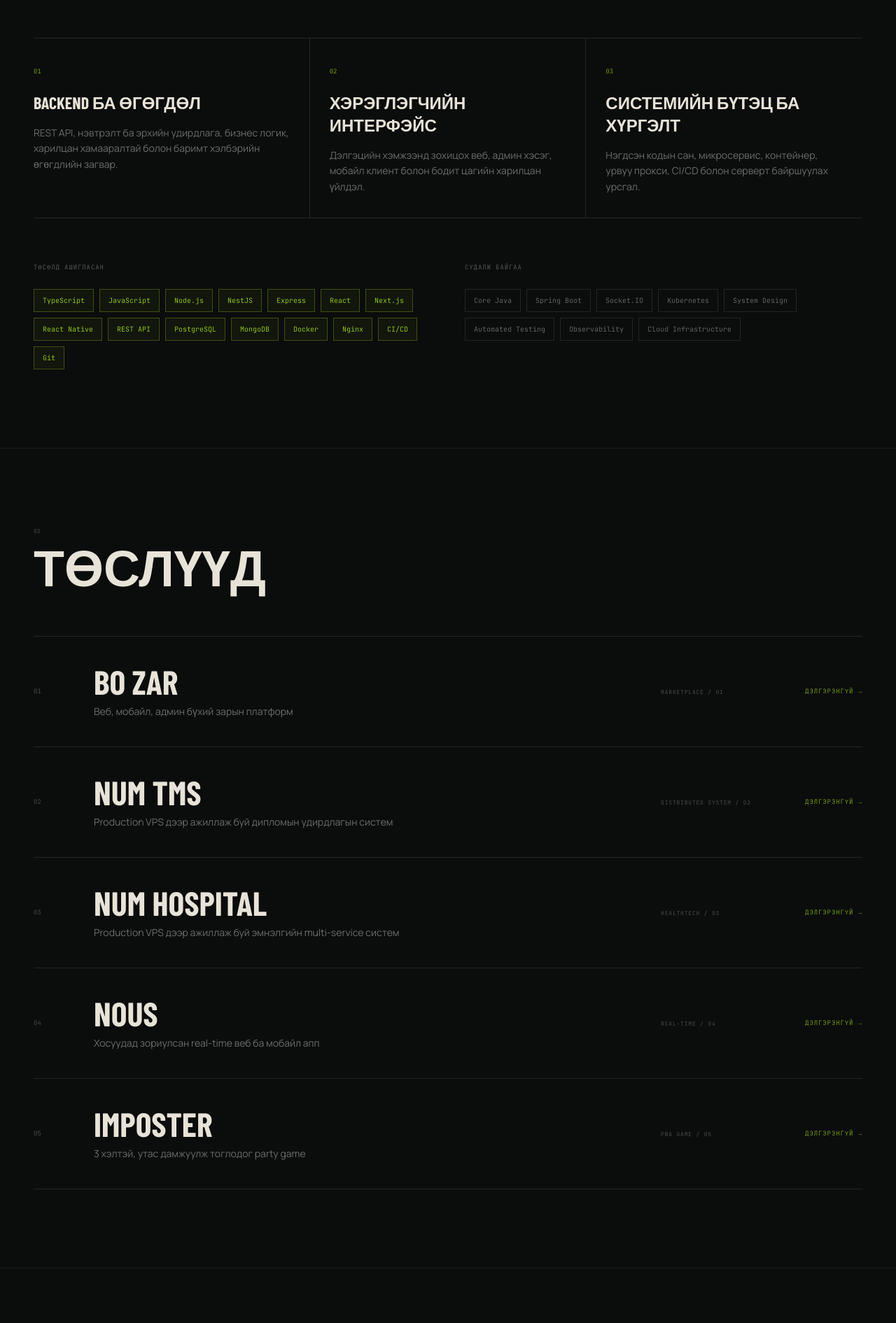
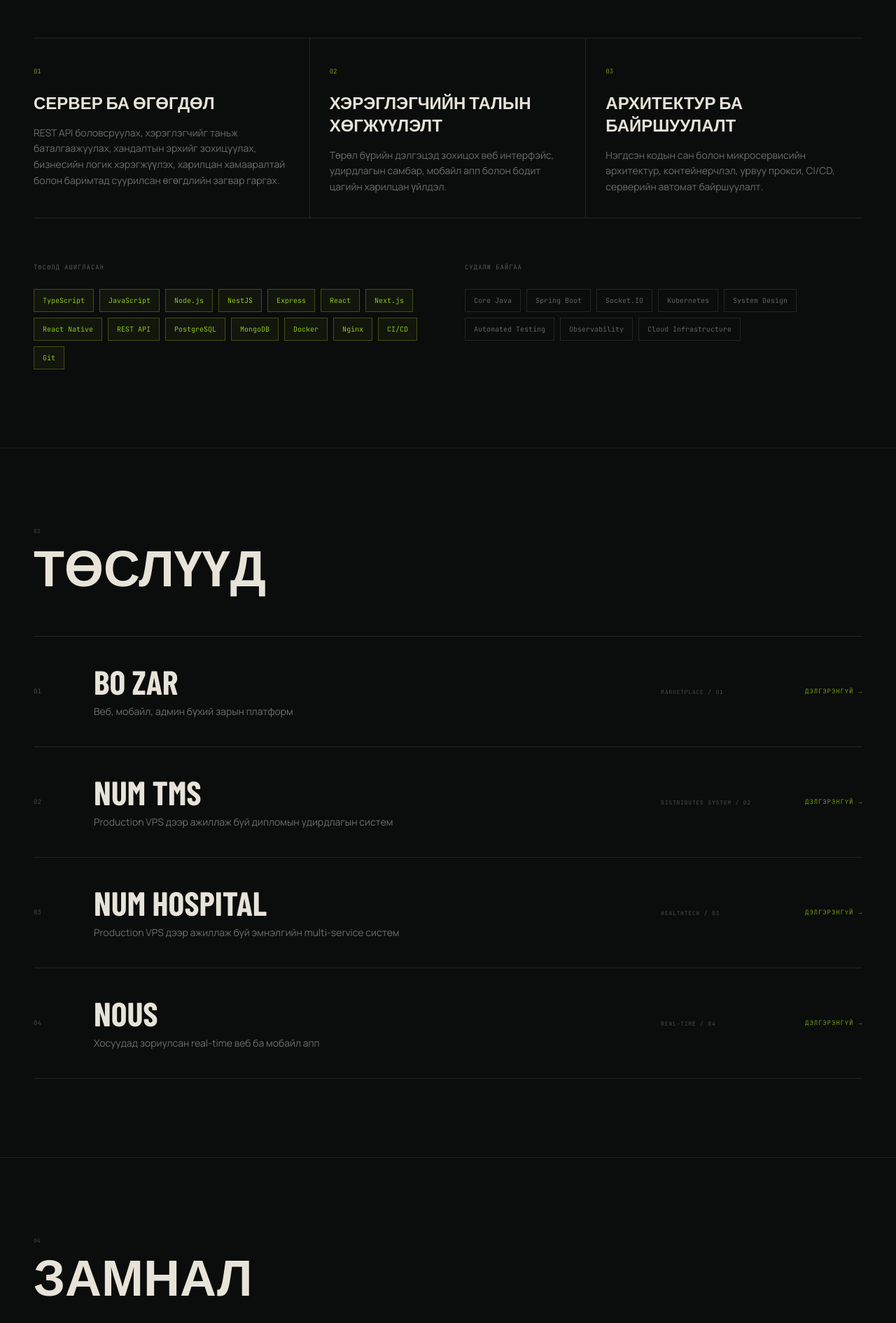
Before and after one commit to nurlan1234nur/nurlan-portfolio, a React (Vite) app: page / in a window 1280 px wide. Shown: the part 1670-3561 px from the top of the page at 70% size. Built offline with nearby package versions, Linux system fonts and the light colour scheme; a web font is replaced by a local one.

Commit message:
Refine capabilities and featured projects

```diff
--- a/src/App.tsx
+++ b/src/App.tsx
@@ -259,45 +259,6 @@ const projects = [
         "Evolved the prototype toward production structure across client/server boundaries, auth, real-time events, and release workflows.",
       proves:
         "Ability to build stateful real-time products and manage authentication and multi-client lifecycles.",
-    },
-  },
-  {
-    title: "IMPOSTER",
-    code: "PWA GAME / 05",
-    github: "https://github.com/nurlan1234nur/imposter-game",
-    live: "https://imposter-latest.onrender.com/",
-    image:
-      "https://images.unsplash.com/photo-1511512578047-dfb367046420?w=640&h=420&fit=crop&auto=format",
-    tech: [
-      "React",
-      "TypeScript",
-      "PWA",
-      "Service Worker",
-      "Docker",
-      "Nginx",
-      "i18n",
-    ],
-    mn: {
-      sub: "3 хэлтэй, утас дамжуулж тоглодог party game",
-      problem:
-        "Нэг утсаар интернэтгүй үед ч хурдан эхлүүлж болох, хэлний саадгүй бүлгийн тоглоом хэрэгтэй.",
-      solution:
-        "Монгол, Англи, Казах хэл, 340+ үгийн сан, custom profile болон installable offline PWA туршлагыг бүтээж Docker image-ээр хүргэдэг болгосон.",
-      contribution:
-        "Тоглоомын логик, responsive UX, олон хэл, PWA lifecycle, container build болон Nginx deployment-ийг хэрэгжүүлсэн.",
-      proves:
-        "Хэрэглэгч төвтэй interactive UI-г offline capability болон production delivery-тэй хослуулах чадвар.",
-    },
-    en: {
-      sub: "A trilingual pass-the-phone party game",
-      problem:
-        "Groups needed an instant, language-inclusive game that could work from one phone—even without a reliable connection.",
-      solution:
-        "Created an installable offline PWA with Mongolian, English, and Kazakh support, 340+ prompts, custom profiles, and Docker delivery.",
-      contribution:
-        "Implemented game logic, responsive UX, localization, the PWA lifecycle, container builds, and Nginx deployment.",
-      proves:
-        "Ability to combine playful interaction design with offline capability and production delivery.",
     },
   },
 ]
@@ -570,11 +531,11 @@ export default function App() {
             <Capability
               number="01"
               title={
-                language === "mn" ? "BACKEND БА ӨГӨГДӨЛ" : "BACKEND & DATA"
+                language === "mn" ? "СЕРВЕР БА ӨГӨГДӨЛ" : "BACKEND & DATA"
               }
               body={
                 language === "mn"
-                  ? "REST API, нэвтрэлт ба эрхийн удирдлага, бизнес логик, харилцан хамааралтай болон баримт хэлбэрийн өгөгдлийн загвар."
+                  ? "REST API боловсруулах, хэрэглэгчийг таньж баталгаажуулах, хандалтын эрхийг зохицуулах, бизнесийн логик хэрэгжүүлэх, харилцан хамааралтай болон баримтад суурилсан өгөгдлийн загвар гаргах."
                   : "REST APIs, authentication, business logic, and relational and document data models."
               }
             />
@@ -582,12 +543,12 @@ export default function App() {
               number="02"
               title={
                 language === "mn"
-                  ? "ХЭРЭГЛЭГЧИЙН ИНТЕРФЭЙС"
+                  ? "ХЭРЭГЛЭГЧИЙН ТАЛЫН ХӨГЖҮҮЛЭЛТ"
                   : "PRODUCT FRONTEND"
               }
               body={
                 language === "mn"
-                  ? "Дэлгэцийн хэмжээнд зохицох веб, админ хэсэг, мобайл клиент болон бодит цагийн харилцан үйлдэл."
+                  ? "Төрөл бүрийн дэлгэцэд зохицох веб интерфэйс, удирдлагын самбар, мобайл апп болон бодит цагийн харилцан үйлдэл."
                   : "Responsive web, admin dashboards, mobile clients, and real-time interaction."
               }
             />
@@ -595,12 +556,12 @@ export default function App() {
               number="03"
               title={
                 language === "mn"
-                  ? "СИСТЕМИЙН БҮТЭЦ БА ХҮРГЭЛТ"
+                  ? "АРХИТЕКТУР БА БАЙРШУУЛАЛТ"
                   : "ARCHITECTURE & DELIVERY"
               }
               body={
                 language === "mn"
-                  ? "Нэгдсэн кодын сан, микросервис, контейнер, урвуу прокси, CI/CD болон серверт байршуулах урсгал."
+                  ? "Нэгдсэн кодын сан болон микросервисийн архитектур, контейнерчлэл, урвуу прокси, CI/CD, серверийн автомат байршуулалт."
                   : "Monorepos, microservices, containers, reverse proxies, CI/CD, and deployment workflows."
               }
             />
```
